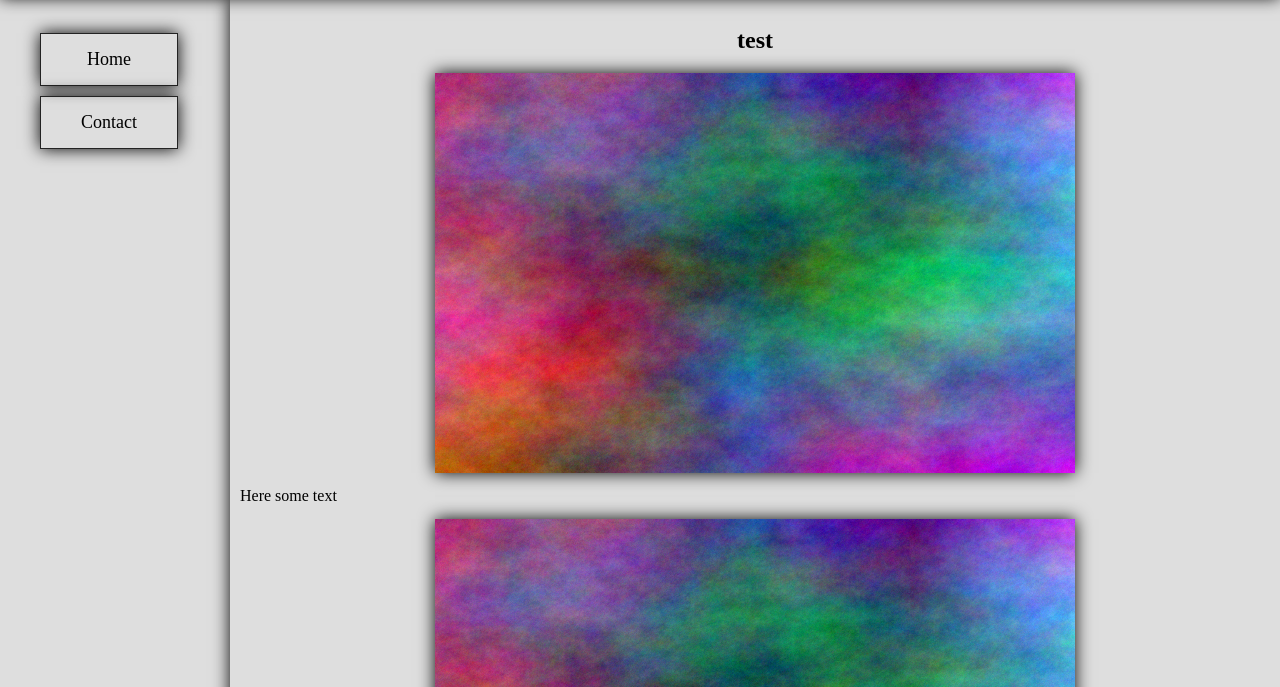
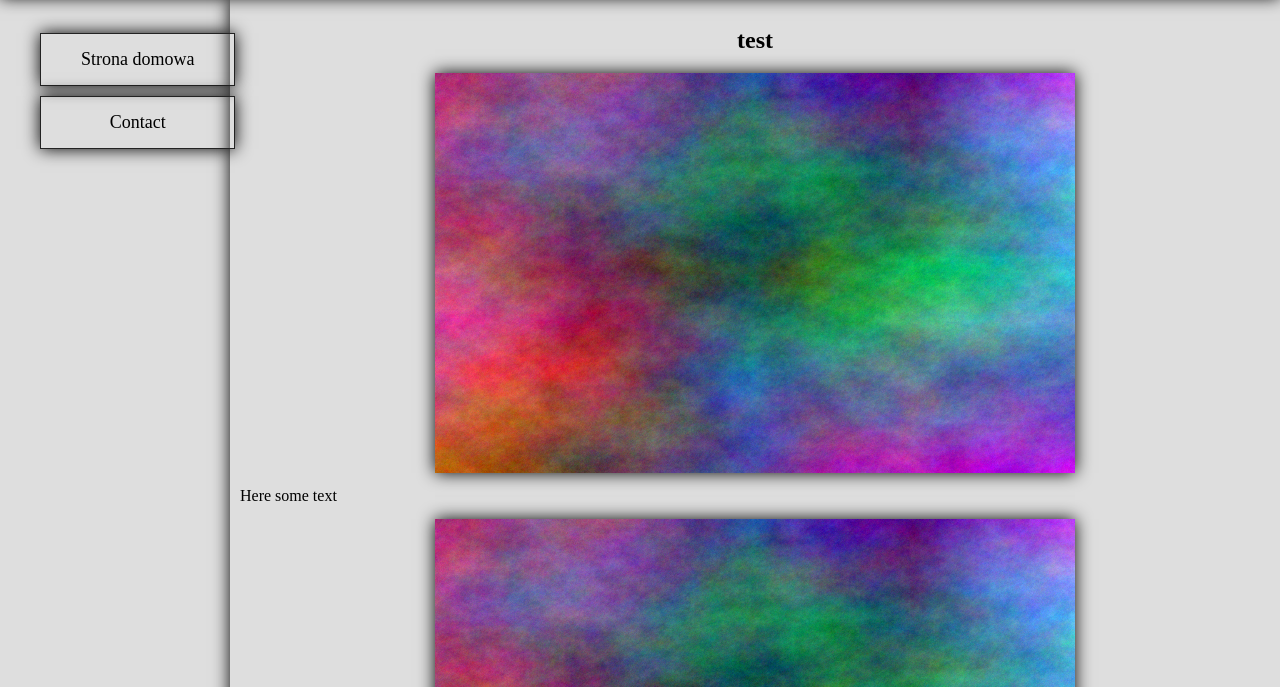
Before and after one commit to CStanKonrad/CStanKonrad.github.io, a plain HTML site: page index.html in a window 1280 px wide. Shown: the part 113-800 px from the top of the page. Drawn offline with Linux system fonts and the light colour scheme.

Commit message:
Update index.html

```diff
--- a/index.html
+++ b/index.html
@@ -15,7 +15,7 @@
 	</header>
 	<aside class="CMenu">
 		<ul>
-			<li><a href="index.html">Home</a></li>
+			<li><a href="index.html">Strona domowa</a></li>
 			<li><a href="contact.html">Contact</a></li>
 		</ul>
 		<div id="IContact">
```
